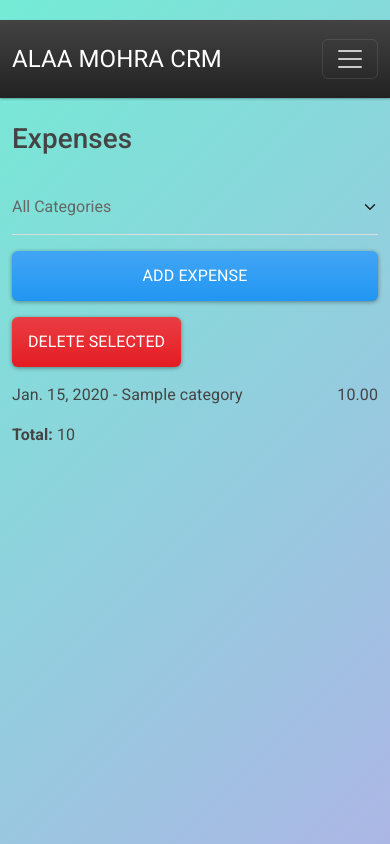
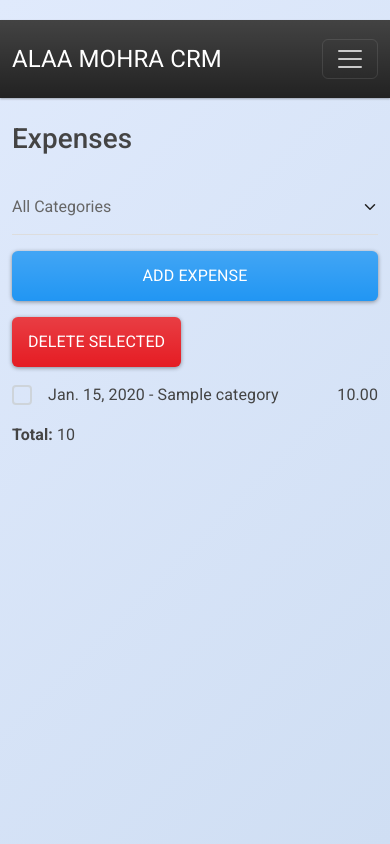
Before and after one commit to KripKrop72724/MORACRM, a Django app: page / in a window 390 px wide. Run offline with Django 4.2, Linux system fonts and the light colour scheme; a user stored in the database is signed in; tables that the repository leaves empty hold one stand-in row (values such as "Sample post"); some libraries are stand-ins or nearby versions.

Commit message:
Enhance UI and mobile selection

```diff
--- a/expensecrm/expenses/urls.py
+++ b/expensecrm/expenses/urls.py
@@ -1,6 +1,7 @@
 from django.urls import path
 from django.contrib.auth import views as auth_views
 from . import views
+from .forms import LoginForm
 
 urlpatterns = [
     path('', views.expense_list, name='expense_list'),
@@ -11,6 +12,9 @@ urlpatterns = [
     path('bulk-delete/', views.expense_bulk_delete, name='expense_bulk_delete'),
     path('summary/', views.expense_summary, name='expense_summary'),
     path('register/', views.register, name='register'),
-    path('login/', auth_views.LoginView.as_view(template_name='registration/login.html'), name='login'),
+    path('login/', auth_views.LoginView.as_view(
+        template_name='registration/login.html',
+        authentication_form=LoginForm
+    ), name='login'),
     path('logout/', auth_views.LogoutView.as_view(), name='logout'),
 ]
--- a/expensecrm/static/css/styles.css
+++ b/expensecrm/static/css/styles.css
@@ -1,6 +1,6 @@
 body {
     padding-top: 20px;
-    background: linear-gradient(135deg, #74ebd5, #ACB6E5);
+    background: linear-gradient(135deg, #e0eafc, #cfdef3);
     min-height: 100vh;
 }
 
@@ -53,3 +53,13 @@ body {
         width: auto !important;
     }
 }
+
+.expense-card-summary {
+    display: flex;
+    align-items: center;
+    gap: 0.5rem;
+}
+.expense-card-summary span {
+    word-break: break-word;
+    overflow-wrap: anywhere;
+}
--- a/expensecrm/templates/expenses/expense_list.html
+++ b/expensecrm/templates/expenses/expense_list.html
@@ -62,13 +62,13 @@
         </tfoot>
 </table>
     </div>
-</form>
 
-<div class="d-block d-md-none">
+    <div class="d-block d-md-none">
     {% for expense in expenses %}
     <details class="expense-card mb-3">
-        <summary class="expense-card-summary d-flex justify-content-between align-items-center">
-            <span>{{ expense.date }} - {{ expense.category.name }}</span>
+        <summary class="expense-card-summary d-flex align-items-center">
+            <input type="checkbox" name="selected_expenses" value="{{ expense.pk }}" class="form-check-input select-box me-2" />
+            <span class="flex-grow-1">{{ expense.date }} - {{ expense.category.name }}</span>
             <span>{{ expense.amount }}</span>
         </summary>
         <div class="card card-body">
@@ -86,6 +86,7 @@
     {% endfor %}
     <div class="mt-2"><strong>Total:</strong> {{ total }}</div>
 </div>
+</form>
 <script>
 document.getElementById('selectAll').addEventListener('change', function() {
     const checked = this.checked;
```
Also changed, not shown: expensecrm/expenses/forms.py (+8 -1 lines).
